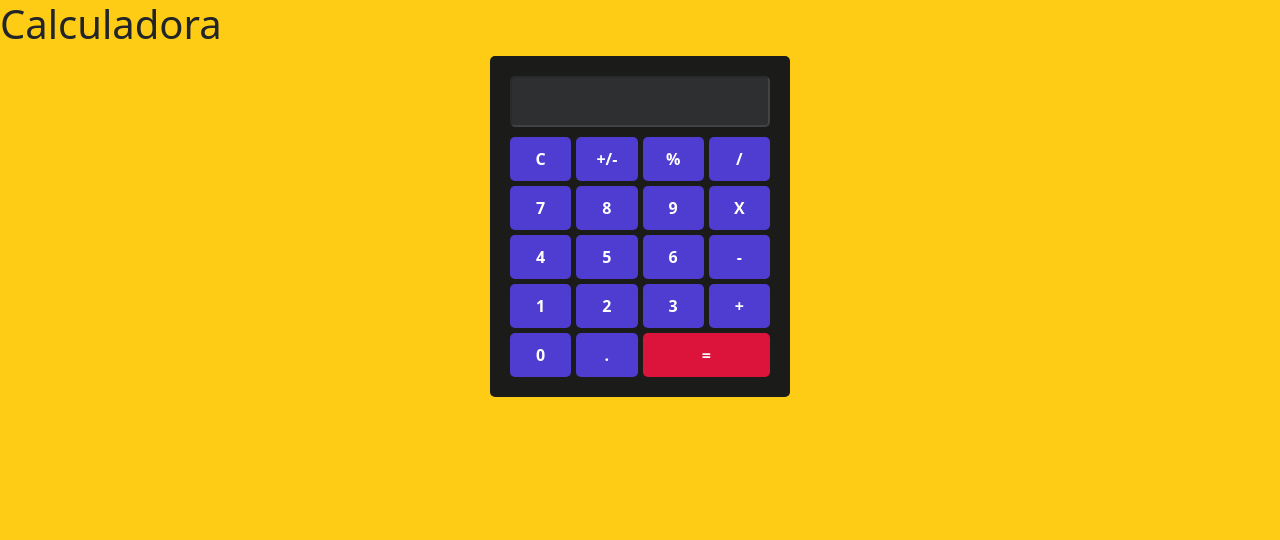
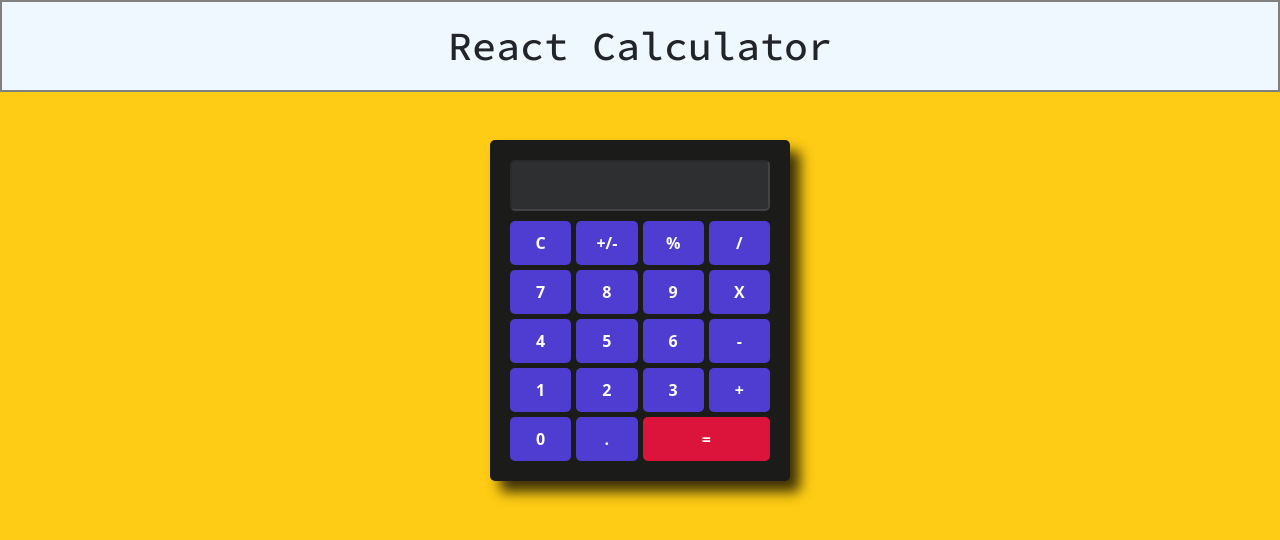
Before and after one commit to CrisMachuca/calculadora-react, a React (Create React App) app: page / in a window 1280 px wide. Shown: the top 540 px of the page. Built offline with nearby package versions, Linux system fonts and the light colour scheme.

Commit message:
css de h1 y shadow de calculator

```diff
--- a/src/component/calculator.jsx
+++ b/src/component/calculator.jsx
@@ -61,7 +61,8 @@ const Calculator = () => {
 
     return (
       <>
-        <h1>Calculadora</h1>
+        <h1>React Calculator</h1>
+
         <div className="calculator">
           <input type="text" id="resultado" value={firstNumber + operation + input} disabled />
           <div className="buttons">
@@ -90,6 +91,7 @@ const Calculator = () => {
             <button className="red-button" onClick={calculateResult}>=</button>
           </div>
         </div>
+
       </>
     );
   };
--- a/src/index.css
+++ b/src/index.css
@@ -1,8 +1,18 @@
+@import url('https://fonts.googleapis.com/css2?family=Source+Code+Pro:ital,wght@0,200..900;1,200..900&display=swap');
+
 #app {
   margin: 0;
   background-color: #FECC14;
   height: 100vh;
 
+}
+h1 {
+  text-align: center;
+  background-color: aliceblue;
+  border: 2px solid grey;
+  width: 100vw;
+  padding: 0.5em;
+  font-family: "Source Code Pro", monospace;
 }
 
 .calculator {
@@ -12,6 +22,10 @@
   border: none;
   border-radius: 5px;
   background-color:rgb(27, 27, 26);
+  margin-top: 3em;
+  -webkit-box-shadow: 10px 11px 13px 0px rgba(0,0,0,0.76);
+-moz-box-shadow: 10px 11px 13px 0px rgba(0,0,0,0.76);
+box-shadow: 10px 11px 13px 0px rgba(0,0,0,0.76);
 
 }
 
```
